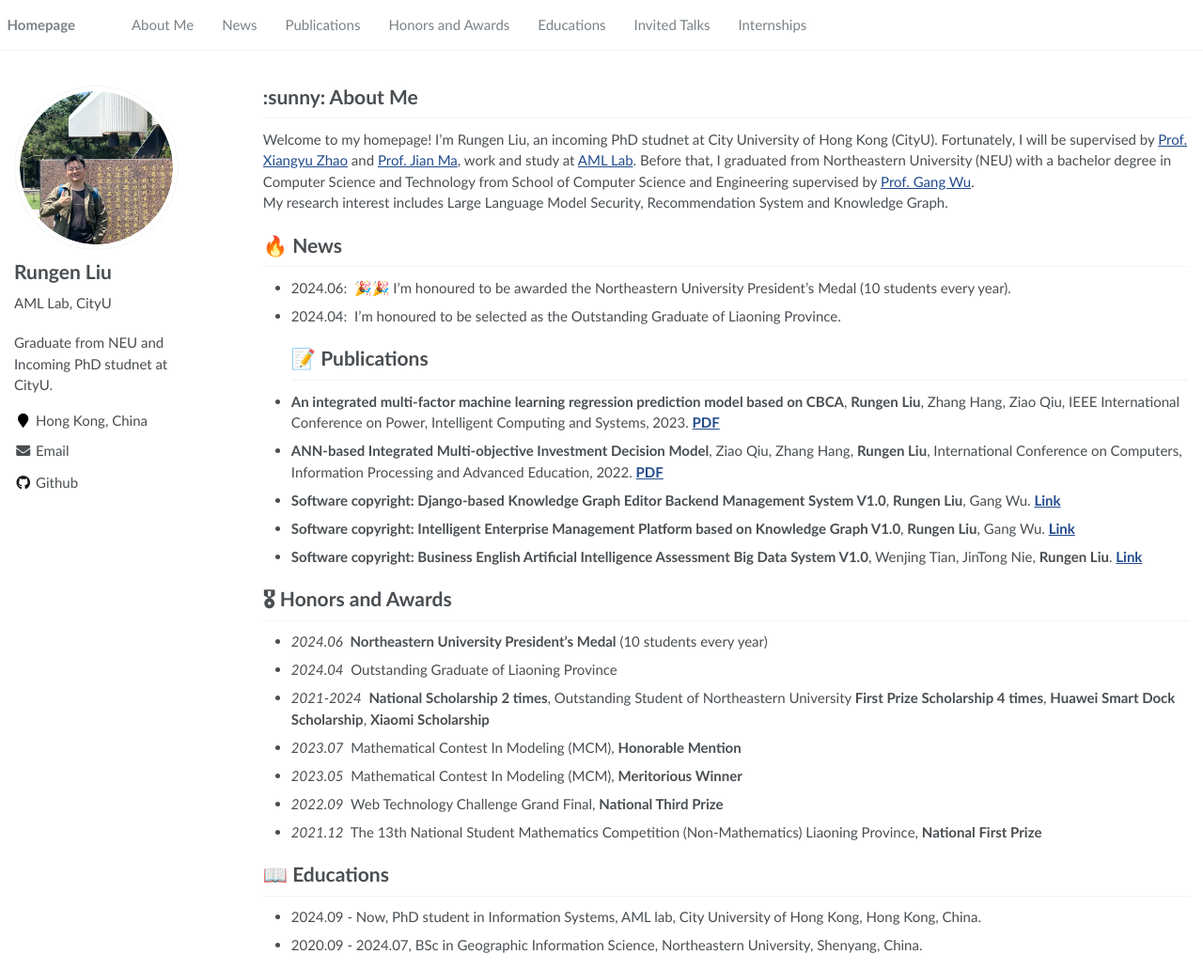
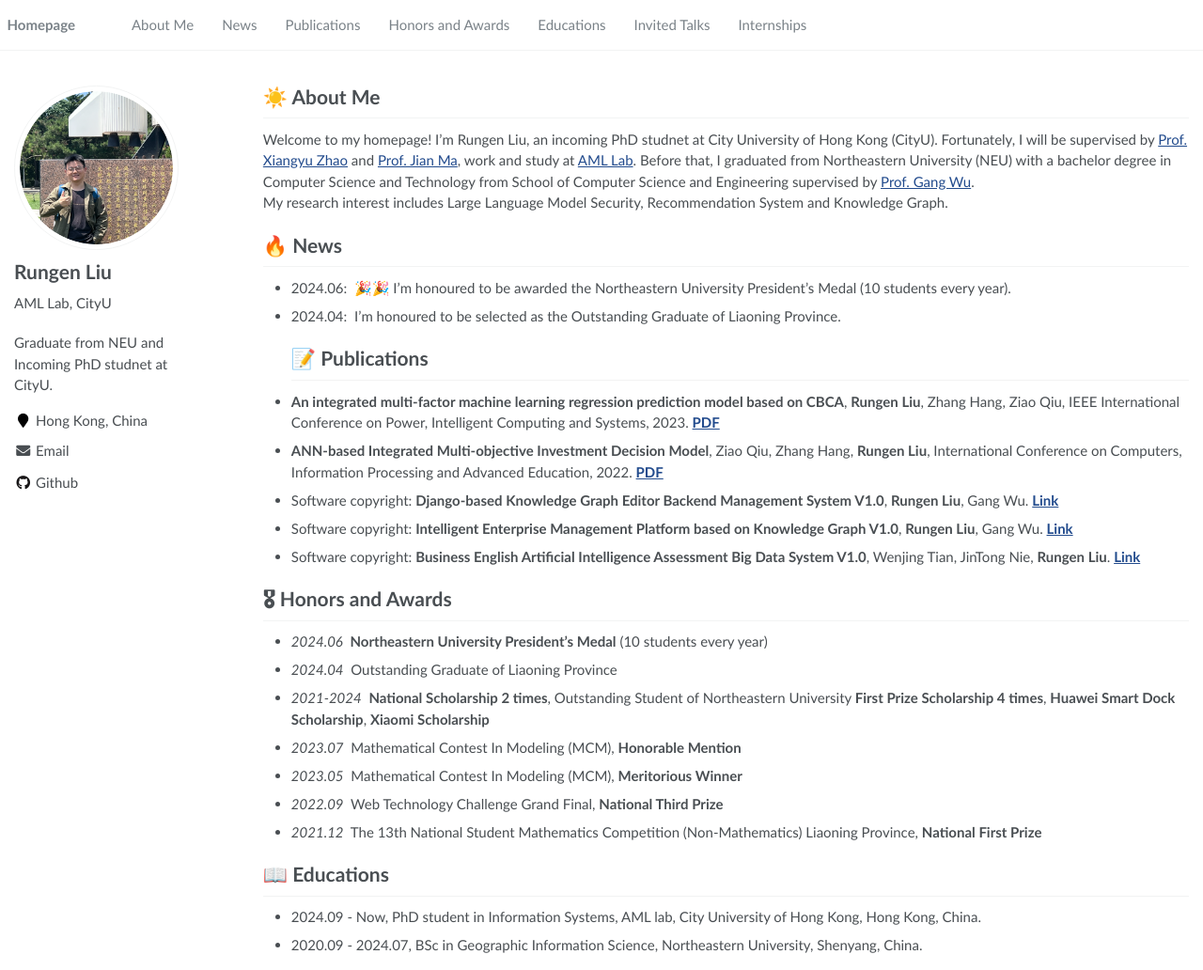
Before and after one commit to WaterWool/WaterWool.github.io, a Jekyll site: the page built from _pages/about.md, in a window 1280 px wide and 1032 px high. Shown: the whole window at 94% size. Built offline with Jekyll 4.4.1, drawn with Linux system fonts in a browser that asks for light colours.

Commit message:
Update about.md

```diff
--- a/_pages/about.md
+++ b/_pages/about.md
@@ -18,7 +18,7 @@ redirect_from:
 -->
 
 <span class='anchor' id='about-me'></span>
-# :sunny: About Me
+# ☀️ About Me
 Welcome to my homepage! I’m Rungen Liu, an incoming PhD studnet at City University of Hong Kong (CityU). Fortunately, I will be supervised by [Prof. Xiangyu Zhao](https://zhaoxyai.github.io/) and [Prof. Jian Ma](https://www.cb.cityu.edu.hk/staff/isjian/), work and study at [AML Lab](https://aml-cityu.github.io/).
 Before that, I graduated from Northeastern University (NEU) with a bachelor degree in Computer Science and Technology from School of Computer Science and Engineering supervised by [Prof. Gang Wu](http://faculty.neu.edu.cn/wugang/zh_CN/index.htm).<br />
 My research interest includes Large Language Model Security, Recommendation System and Knowledge Graph.
@@ -36,9 +36,9 @@ My research interest includes neural machine translation and computer vision. I
 
 - **An integrated multi-factor machine learning regression prediction model based on CBCA**, **Rungen Liu**, Zhang Hang, Ziao Qiu, IEEE International Conference on Power, Intelligent Computing and Systems, 2023. [**PDF**](https://ieeexplore.ieee.org/document/10235671)
 - **ANN-based Integrated Multi-objective Investment Decision Model**, Ziao Qiu, Zhang Hang, **Rungen Liu**, International Conference on Computers, Information Processing and Advanced Education, 2022. [**PDF**](https://ieeexplore.ieee.org/document/10036750)
-- **Software copyright: Django-based Knowledge Graph Editor Backend Management System V1.0**, **Rungen Liu**, Gang Wu. [**Link**](https://register.ccopyright.com.cn/publicInquiry.html?type=softList&registerNumber=2023SR0234718&keyWord=%E4%B8%9C%E5%8C%97%E5%A4%A7%E5%AD%A6&publicityType=ALL&registerDateType=ALL)
-- **Software copyright: Intelligent Enterprise Management Platform based on Knowledge Graph V1.0**, **Rungen Liu**, Gang Wu. [**Link**](https://register.ccopyright.com.cn/login.html?linkBackUrl=https://register.ccopyright.com.cn/publicInquiry.html?type=softList&registerNumber=2023SR0236093&keyWord=%E4%B8%9C%E5%8C%97%E5%A4%A7%E5%AD%A6&publicityType=ALL&registerDateType=ALL)
-- **Software copyright: Business English Artificial Intelligence Assessment Big Data System V1.0**, Wenjing Tian, JinTong Nie, **Rungen Liu**. [**Link**](https://register.ccopyright.com.cn/login.html?linkBackUrl=https://register.ccopyright.com.cn/publicInquiry.html?type=softList&registerNumber=2022SR1058326&keyWord=%E7%94%B0%E9%9B%AF%E9%9D%99&publicityType=ALL&registerDateType=ALL)
+- Software copyright: **Django-based Knowledge Graph Editor Backend Management System V1.0**, **Rungen Liu**, Gang Wu. [**Link**](https://register.ccopyright.com.cn/publicInquiry.html?type=softList&registerNumber=2023SR0234718&keyWord=%E4%B8%9C%E5%8C%97%E5%A4%A7%E5%AD%A6&publicityType=ALL&registerDateType=ALL)
+- Software copyright: **Intelligent Enterprise Management Platform based on Knowledge Graph V1.0**, **Rungen Liu**, Gang Wu. [**Link**](https://register.ccopyright.com.cn/login.html?linkBackUrl=https://register.ccopyright.com.cn/publicInquiry.html?type=softList&registerNumber=2023SR0236093&keyWord=%E4%B8%9C%E5%8C%97%E5%A4%A7%E5%AD%A6&publicityType=ALL&registerDateType=ALL)
+- Software copyright: **Business English Artificial Intelligence Assessment Big Data System V1.0**, Wenjing Tian, JinTong Nie, **Rungen Liu**. [**Link**](https://register.ccopyright.com.cn/login.html?linkBackUrl=https://register.ccopyright.com.cn/publicInquiry.html?type=softList&registerNumber=2022SR1058326&keyWord=%E7%94%B0%E9%9B%AF%E9%9D%99&publicityType=ALL&registerDateType=ALL)
 
 
 # 🎖 Honors and Awards
```
